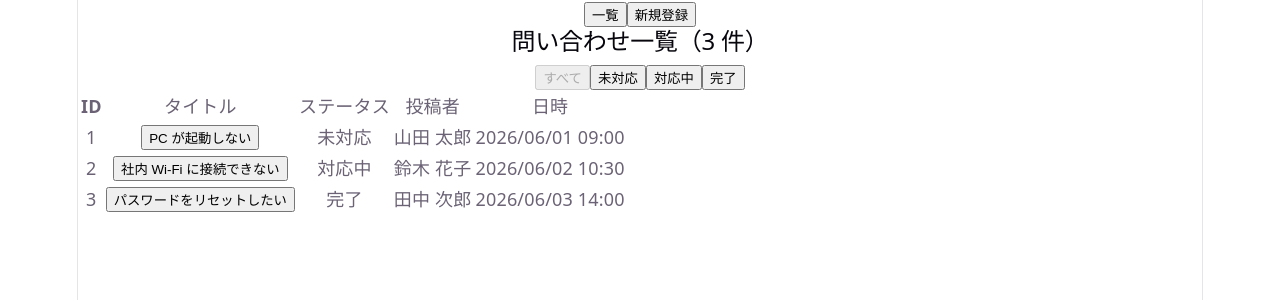
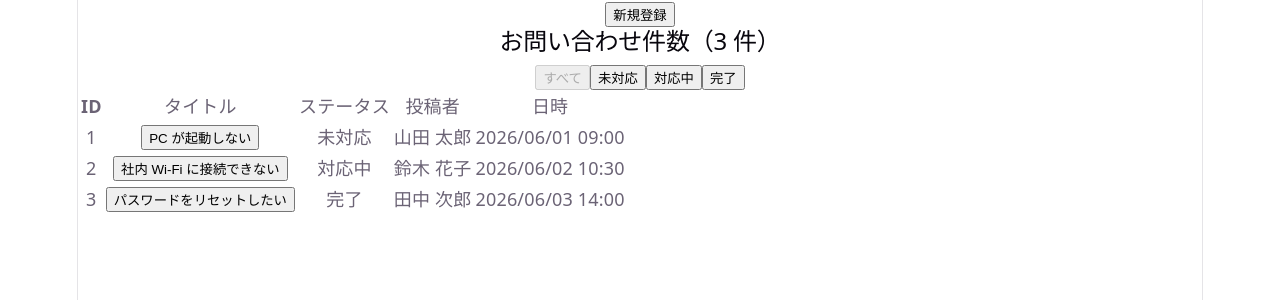
Before and after one commit to saiikk/support-portal-app, a React (Vite) app: page / in a window 1280 px wide. Shown: the top 300 px of the page. Built offline with nearby package versions, Linux system fonts and the light colour scheme.

Commit message:
ファイル名とレイヤーのリファクタリング

```diff
--- a/src/components/ButtonList.tsx
+++ /dev/null
@@ -1,24 +0,0 @@
-import type { Page } from "../types/Page";
-
-type Props = {
-  currentPage: Page;
-  setCurrentPage: (page: Page) => void;
-  onBack: () => void;
-};
-
-function ButtonList({currentPage, onBack, setCurrentPage} : Props) {
-  return (
-    <nav>
-      {currentPage === "detail" ? (
-        <button onClick={onBack}>戻る</button>
-      ) : (
-        <div>
-          <button onClick={() => setCurrentPage("list")}>一覧</button>
-          <button onClick={() => setCurrentPage("create")}>新規登録</button>
-        </div>
-      )}
-    </nav>
-  );
-}
-
-export default ButtonList;
--- a/src/components/StatusBadge.tsx
+++ /dev/null
@@ -1,9 +0,0 @@
-import { type InquiryStatus, inquiryStatusLabel } from "../types/Inquiry";
-
-type StatusBadgeProps = {
-  status: InquiryStatus;
-};
-
-export const StatusBadge = ({ status }: StatusBadgeProps) => {
-  return <span>{inquiryStatusLabel[status]}</span>;
-};
--- a/src/components/InquiryCreatePage.tsx
+++ b/src/components/inquiry/InquiryCreate.tsx
@@ -1,11 +1,11 @@
-import type { InquiryCreateInput } from "../types/Inquiry";
+import type { InquiryCreateInput } from "../../types/Inquiry";
 import { useState } from "react";
 
-type InquiryCreatePageProps = {
+type InquiryCreateProps = {
   onAdd: (input: InquiryCreateInput) => void;
 };
 
-export const InquiryCreatePage = ({ onAdd }: InquiryCreatePageProps) => {
+export const InquiryCreate = ({ onAdd }: InquiryCreateProps) => {
   const [title, setTitle] = useState("");
   const [content, setContent] = useState("");
   const [requester, setRequester] = useState("");
--- a/src/components/InquiryFilterButton.tsx
+++ b/src/components/inquiry/InquiryFilter.tsx
@@ -1,11 +1,11 @@
-import type { FilterValue } from "../types/Filter";
+import type { FilterValue } from "../../types/Filter";
 
 type Props = {
     filter: FilterValue;
     setFilter: (value: FilterValue) => void;
 }
 
-function InquiryFilterButton({ filter, setFilter }: Props) {
+function InquiryFilter({ filter, setFilter }: Props) {
     return (
         <div>
         <button onClick={() => setFilter("all")} disabled={filter === "all"}>
@@ -36,4 +36,4 @@ function InquiryFilterButton({ filter, setFilter }: Props) {
     )
 }
 
-export default InquiryFilterButton
+export default InquiryFilter
--- a/src/components/InquiryListPage.tsx
+++ b/src/components/inquiry/InquiryList.tsx
@@ -1,26 +1,28 @@
 import { useState } from "react";
-import type { Inquiry } from "../types/Inquiry";
-import type { FilterValue } from "../types/Filter";
-import { InquiryTable } from "../components/InquiryTable";
-import InquiryFilterButton from "./InquiryFilterButton";
+import type { Inquiry } from "../../types/Inquiry";
+import type { FilterValue } from "../../types/Filter";
+import { InquiryTable } from "./InquiryTable";
+import InquiryFilter from "./InquiryFilter";
 
-type InquiryListPageProps = {
+type InquiryListProps = {
   inquiries: Inquiry[];
   onSelectInquiry: (id: number) => void;
 };
 
-export const InquiryListPage = ({
+export const InquiryList = ({
   inquiries,
   onSelectInquiry,
-}: InquiryListPageProps) => {
+}: InquiryListProps) => {
+
   const [filter, setFilter] = useState<FilterValue>("all");
   const filteredInquiries =
     filter === "all" ? inquiries : inquiries.filter((i) => i.status === filter);
+
   return (
     <div>
-      <h2>問い合わせ一覧（{inquiries.length} 件）</h2>
+      <h2>お問い合わせ件数（{filteredInquiries.length} 件）</h2>
 
-     <InquiryFilterButton filter={filter} setFilter={setFilter}/>
+     <InquiryFilter filter={filter} setFilter={setFilter}/>
 
       {inquiries.length === 0 ? (
         <p>問い合わせがありません。</p>
--- a/src/components/InquiryRow.tsx
+++ b/src/components/inquiry/InquiryRow.tsx
@@ -1,6 +1,6 @@
-import type { Inquiry } from "../types/Inquiry";
-import { formatDate } from "../utils/formatDate";
-import { StatusBadge } from "./StatusBadge";
+import type { Inquiry } from "../../types/Inquiry";
+import { formatDate } from "../../utils/formatDate";
+import { InquiryStatusBadge } from "./InquiryStatusBadge";
 
 type InquiryRowProps = {
   inquiry: Inquiry;
@@ -17,7 +17,7 @@ export const InquiryRow = ({ inquiry, onSelect }: InquiryRowProps) => {
         </button>
       </td>
       <td>
-        <StatusBadge status={inquiry.status} />
+        <InquiryStatusBadge status={inquiry.status} />
       </td>
       <td>{inquiry.requester}</td>
       <td>{formatDate(inquiry.created_at)}</td>
--- /dev/null
+++ b/src/components/inquiry/InquiryStatusBadge.tsx
@@ -0,0 +1,9 @@
+import { type InquiryStatus, inquiryStatusLabel } from "../../types/Inquiry";
+
+type StatusBadgeProps = {
+  status: InquiryStatus;
+};
+
+export const InquiryStatusBadge = ({ status }: StatusBadgeProps) => {
+  return <span>{inquiryStatusLabel[status]}</span>;
+};
--- a/src/components/InquiryTable.tsx
+++ b/src/components/inquiry/InquiryTable.tsx
@@ -1,4 +1,4 @@
-import type { Inquiry } from "../types/Inquiry";
+import type { Inquiry } from "../../types/Inquiry";
 import { InquiryRow } from "./InquiryRow";
 
 type InquiryTableProps = {
--- /dev/null
+++ b/src/components/navigation/PageNavigation.tsx
@@ -0,0 +1,22 @@
+import type { Page } from "../../types/Page";
+
+type Props = {
+  currentPage: Page;
+  setCurrentPage: (page: Page) => void;
+  onBack: () => void;
+};
+
+function PageNavigation({ currentPage, onBack, setCurrentPage }: Props) {
+  return (
+    <nav>
+      {currentPage === "list" ? (
+        <button onClick={() => setCurrentPage("create")}>新規登録</button>
+      ) : (
+        <button onClick={onBack}>戻る</button>
+      )}
+    </nav>
+  );
+}
+
+
+export default PageNavigation;
--- a/src/pages/HomePage.tsx
+++ b/src/pages/HomePage.tsx
@@ -1,10 +1,10 @@
 import { usePage } from "../hooks/usePage";
 import { useInquiry } from "../hooks/useInquiry";
-import { InquiryListPage } from "../components/InquiryListPage";
-import InquiryDetailPage from "../components/InquiryDetailPage";
-import { InquiryCreatePage } from "../components/InquiryCreatePage";
+import { InquiryList } from "../components/inquiry/InquiryList";
+import InquiryDetail from "../components/inquiry/InquiryDetail";
+import { InquiryCreate } from "../components/inquiry/InquiryCreate";
 import type { InquiryCreateInput } from "../types/Inquiry";
-import ButtonList from "../components/ButtonList";
+import PageNavigation from "../components/navigation/PageNavigation.tsx";
 
 function HomePage() {
   const { inquiries, addInquiry, updateInquiryStatus } = useInquiry();
@@ -24,7 +24,7 @@ function HomePage() {
 
   return (
     <>
-      <ButtonList
+      <PageNavigation
         currentPage={currentPage}
         setCurrentPage={setCurrentPage}
         onBack={handleBack}
@@ -32,20 +32,20 @@ function HomePage() {
 
       <main>
         {currentPage === "list" && (
-          <InquiryListPage
+          <InquiryList
             inquiries={inquiries}
             onSelectInquiry={handleSelectInquiry}
           />
         )}
         {currentPage === "detail" && selectedId !== null && (
-          <InquiryDetailPage
+          <InquiryDetail
             inquiries={inquiries}
             selectedId={selectedId}
             updateInquiryStatus={updateInquiryStatus}
             onBack={handleBack}
           />
         )}
-        {currentPage === "create" && <InquiryCreatePage onAdd={handleAdd} />}
+        {currentPage === "create" && <InquiryCreate onAdd={handleAdd} />}
       </main>
     </>
   );
```
Also changed, not shown: src/components/inquiry/InquiryDetail.tsx (renamed from src/components/InquiryDetailPage.tsx, +5 -5 lines).
